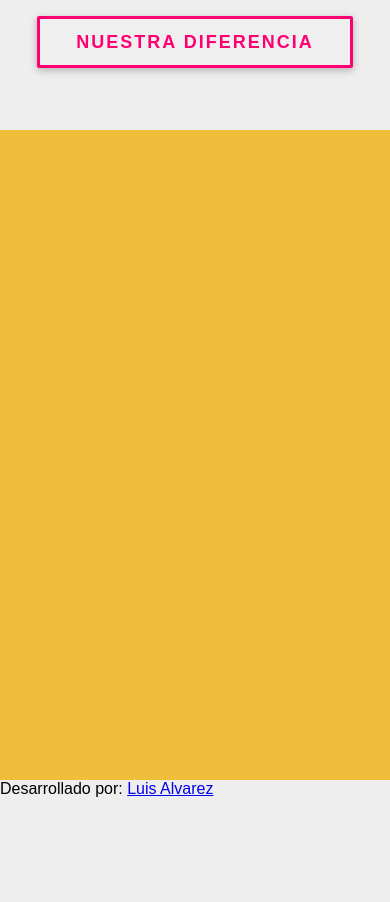
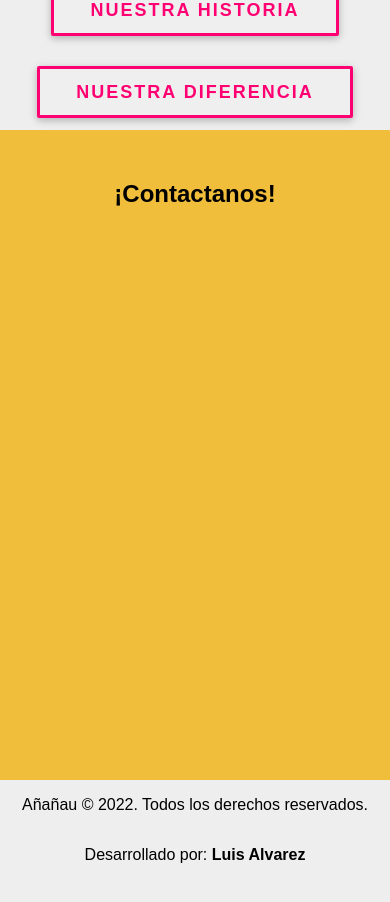
Before and after one commit to Pilli3800/ananau-pasteleria, a plain HTML site: page index.html in a window 390 px wide. Shown: the part 580-1482 px from the top of the page. Drawn offline with nearby package versions, Linux system fonts and the light colour scheme.

Commit message:
Actualizacion

```diff
--- a/css/main.css
+++ b/css/main.css
@@ -93,10 +93,16 @@ body {
 .section {
   height: 600px;
   width: 100%;
+  padding: 50px 0;
 }
 
 #nosotros {
   background-color: var(--white);
+}
+
+.section__titulo {
+  display: flex;
+  justify-content: center;
 }
 
 .container__nosotros {
@@ -104,7 +110,7 @@ body {
   flex-wrap: wrap;
   justify-content: center;
   align-items: center;
-  padding-top: 70px;
+  padding-top: 40px;
 }
 
 .container__nosotros-img {
@@ -228,7 +234,20 @@ body {
 
 .footer {
   background-color: var(--white);
-  height: 200px;
+  height: 70px;
+  display: flex;
+  justify-content: center;
+  line-height: 70px;
+}
+
+.footer p {
+  margin-right: 30px;
+}
+
+.luis-alvarez{
+  text-decoration: none;
+  color: black;
+  font-weight: bold;
 }
 
 .ir-arriba {
@@ -429,4 +448,19 @@ body {
   .button-type2:active {
     transform: scale(0.9);
   }
+
+  /* Footer */
+
+  .footer {
+    height: 200px;
+    display: block;
+  }
+
+  .footer p{
+    text-align: center;
+    margin: 0 0;
+    line-height: 50px;
+    padding: 0 0;
+  }
+
 }
--- a/index.html
+++ b/index.html
@@ -17,7 +17,7 @@
 <body>
     <header class="header">
         <nav class="nav">
-            <a href="#" class="logo nav-link">Logo</a>
+            <a href="#" class="logo nav-link">Añañau</a>
             <button class="nav-toggle" aria-label="Abrir menú">
                 <i class="fas fa-bars"></i>
             </button>
@@ -68,12 +68,16 @@
             </div>
         </section>
         <section class="section" id="contacto">
+            <div class="section__titulo">
+                <h2>¡Contactanos!</h2>
+            </div>
         </section>
         <span class="ir-arriba"><i class="fa-solid fa-arrow-up"></i></span>
     </main>
 
     <footer class="footer">
-        <p>Desarrollado por: <a href="https://pilli3800.github.io/portafolio/">Luis Alvarez</a></p>
+        <p>Añañau © 2022. Todos los derechos reservados.</p>
+        <p>Desarrollado por: <a class="luis-alvarez" href="https://pilli3800.github.io/portafolio/">Luis Alvarez</a></p>
     </footer>
 </body>
 
```
